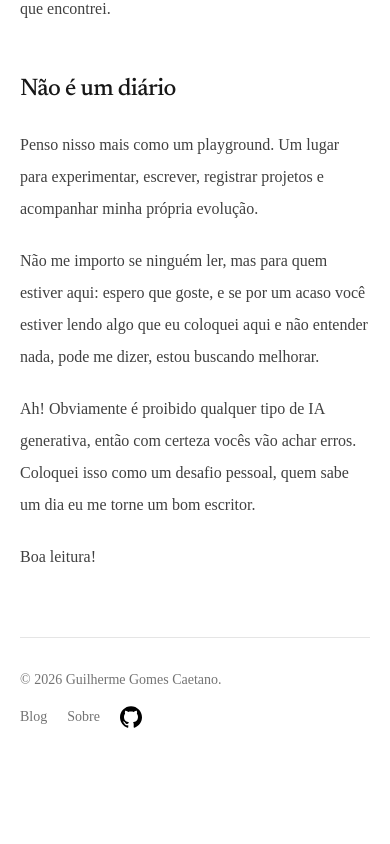
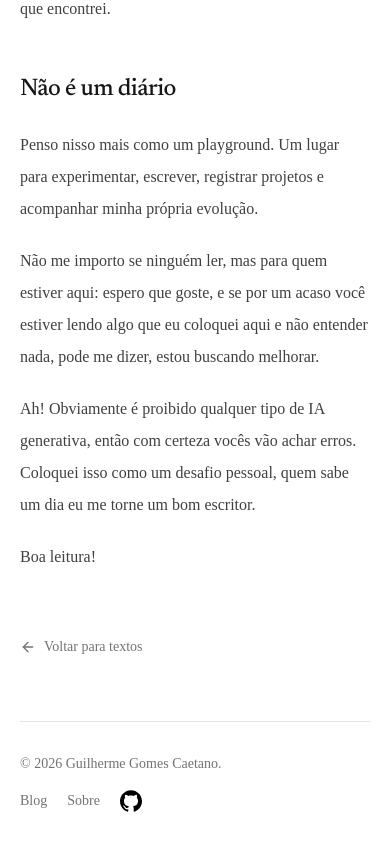
Before and after one commit to guigocae/guigocae-site, a Next.js app: page /blog/meu-primeiro-post in a window 390 px wide. Shown: the part 1061-1905 px from the top of the page. Before the commit the page ends 1821 px from the top, so only its background shows below. Built offline with nearby package versions, Linux system fonts and the light colour scheme.

Commit message:
fix: adjust voltar button for mobile devices

```diff
--- a/src/app/blog/[slug]/page.tsx
+++ b/src/app/blog/[slug]/page.tsx
@@ -101,7 +101,7 @@ export default async function PostPage({
 
         <Link
           href="/blog"
-          className="group hidden items-center gap-2 text-sm text-muted-foreground transition-colors hover:text-foreground sm:flex pt-16"
+          className="group flex items-center gap-2 text-sm text-muted-foreground transition-colors hover:text-foreground pt-16"
         >
           <ArrowLeft className="size-4 transition-transform group-hover:-translate-x-1" />
           Voltar para textos
```
